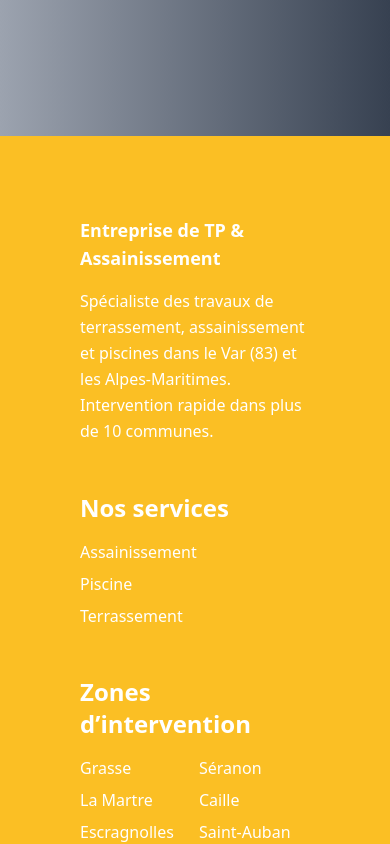
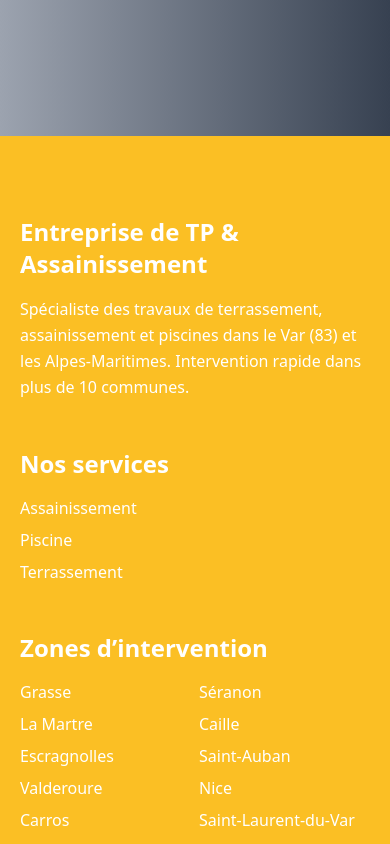
Before and after one commit to biboustre/template-vitrine-nextjs, a Next.js app: page /about in a window 390 px wide. Shown: the part 3180-4024 px from the top of the page. Built offline with nearby package versions, Linux system fonts and the light colour scheme.

Commit message:
MAJ debug 6

```diff
--- a/app/components/seo/SeoFooter.tsx
+++ b/app/components/seo/SeoFooter.tsx
@@ -10,10 +10,10 @@ const SERVICES = [
 export default function SeoFooter() {
   return (
     <footer className="bg-primary mt-24">
-      <section className="px-20 py-20 grid grid-cols-1 md:grid-cols-4 gap-12">
+      <section className="flex flex-col py-20 px-5 md:flex-row gap-12 md:px-10">
         {/* Bloc présentation */}
         <div>
-          <h3 className="font-bold text-lg mb-4 md:text-2xl 2xl:text-3xl">
+          <h3 className="font-bold text-2xl mb-4 2xl:text-3xl">
             Entreprise de TP & Assainissement
           </h3>
           <p className="2xl:text-lg leading-relaxed max-w-md">
```
